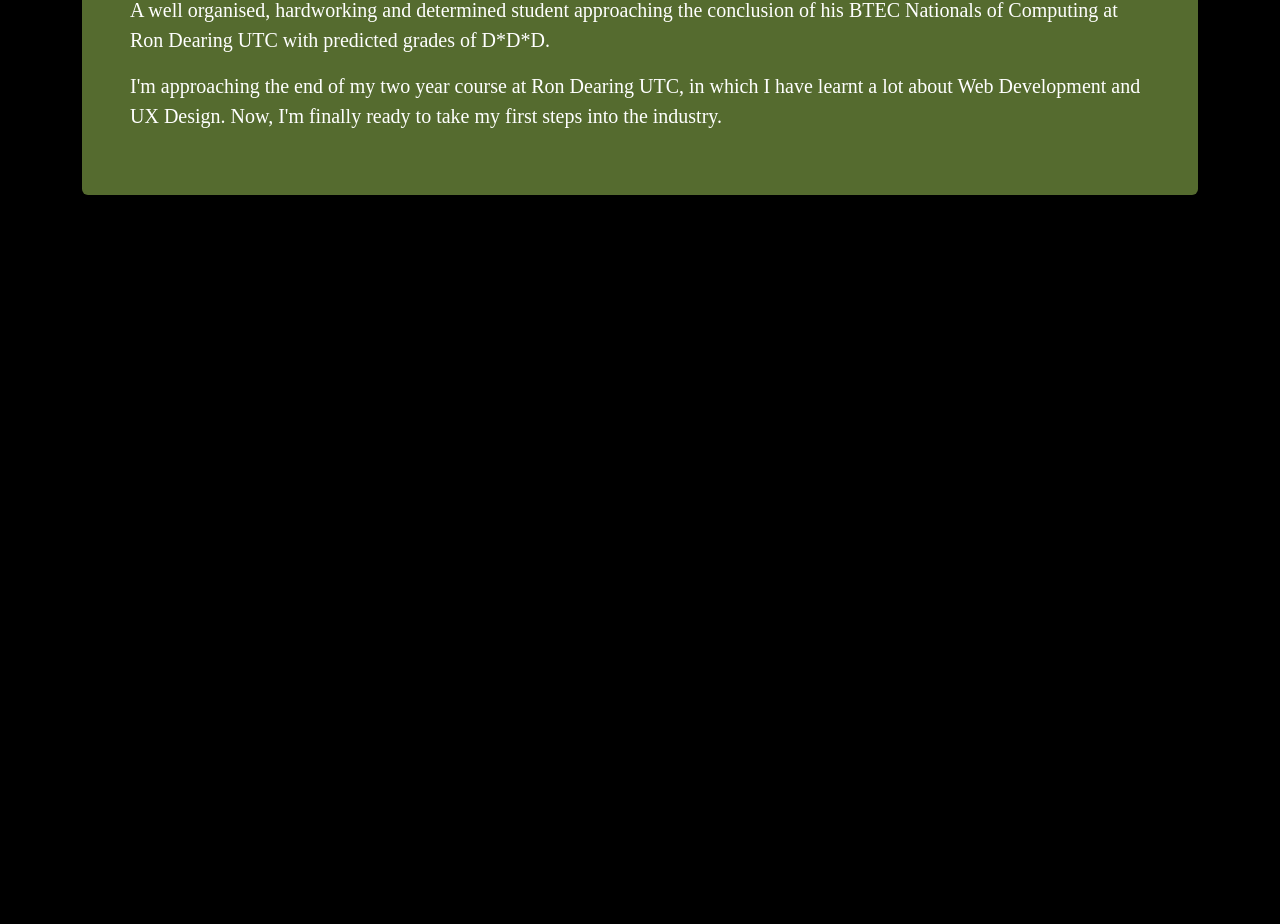
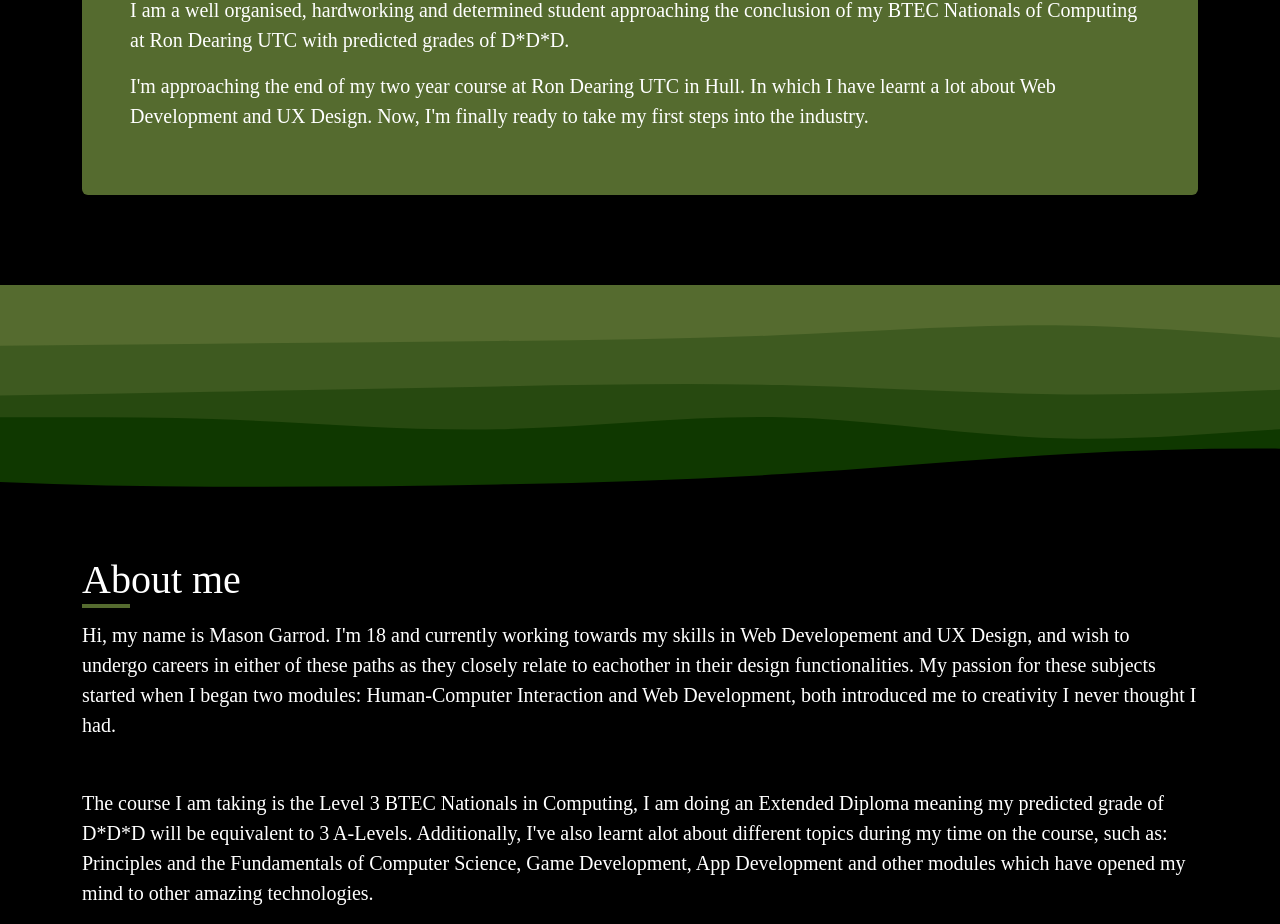
Before and after one commit to Siph0nZ/Siph0nZ.github.io, a plain HTML site: page index.html in a window 1280 px wide. Shown: the part 437-1361 px from the top of the page. Before the commit the page ends 800 px from the top, so only its background shows below. Drawn offline with nearby package versions, Linux system fonts and the light colour scheme.

Commit message:
Added layered wave to seperate 'about me' section

```diff
--- a/index.html
+++ b/index.html
@@ -2,7 +2,7 @@
 <html>
   <head>
     <meta charset="UTF-8" />
-    <title>Welcome</title>
+    <title>Portfolio</title>
     <meta name="viewport" content="width=device-width, initial-scale=1" />
     <link rel="stylesheet" type="text/css" href="/src/style.css" />
     <link
@@ -12,8 +12,6 @@
     <script src="https://cdn.jsdelivr.net/npm/bootstrap@5.3.2/dist/js/bootstrap.bundle.min.js"></script>
   </head>
   <body>
-    <!-- Navbar -->
-
     <!-- Welcome Title & Description -->
     <div class="container mt-5">
       <div class="row">
@@ -29,9 +27,7 @@
 
     <!-- Brief Description -->
     <div class="container mt-5 text-color-white font-nexa fade-in-form">
-      <h1 class="line">
-        Hi, I'm <span style="color: #556b2f">Mason Garrod</span>
-      </h1>
+      <h1 class="line">Hi, I'm <span style="color: #556b2f">Mason</span></h1>
       <h5>Upcoming Front-End Developer and UX Designer</h5>
     </div>
 
@@ -40,17 +36,46 @@
       <div
         class="mt-1 p-5 bg-green text-white fw-normal fs-5 rounded font-nexa"
       >
-        <h2>About me</h2>
+        <h2>Before we continue...</h2>
         <p>
-          A well organised, hardworking and determined student approaching the
-          conclusion of his BTEC Nationals of Computing at Ron Dearing UTC with
-          predicted grades of D*D*D.
+          I am a well organised, hardworking and determined student approaching
+          the conclusion of my BTEC Nationals of Computing at Ron Dearing UTC
+          with predicted grades of D*D*D.
         </p>
         <p>
-          I'm approaching the end of my two year course at Ron Dearing UTC, in
-          which I have learnt a lot about Web Development and UX Design. Now,
-          I'm finally ready to take my first steps into the industry.
+          I'm approaching the end of my two year course at Ron Dearing UTC in
+          Hull. In which I have learnt a lot about Web Development and UX
+          Design. Now, I'm finally ready to take my first steps into the
+          industry.
         </p>
+      </div>
+    </div>
+
+    <!-- Layered Wave -->
+    <div class="spacer layer-1 fade-in-form" style="margin-top: 90px"></div>
+
+    <div class="container mt-1 text-color-white font-nexa fade-in-form">
+      <h1 class="line">About me</h1>
+      <div class="mt-3 font-nexa text-color-white fw-normal fs-5">
+        <p>
+          Hi, my name is Mason Garrod. I'm 18 and currently working towards my
+          skills in Web Developement and UX Design, and wish to undergo careers
+          in either of these paths as they closely relate to eachother in their
+          design functionalities. My passion for these subjects started when I
+          began two modules: Human-Computer Interaction and Web Development,
+          both introduced me to creativity I never thought I had.
+        </p>
+        <div class="mt-5 font-nexa text-color-white fw-normal fs-5">
+          <p>
+            The course I am taking is the Level 3 BTEC Nationals in Computing, I
+            am doing an Extended Diploma meaning my predicted grade of D*D*D
+            will be equivalent to 3 A-Levels. Additionally, I've also learnt
+            alot about different topics during my time on the course, such as:
+            Principles and the Fundamentals of Computer Science, Game
+            Development, App Development and other modules which have opened my
+            mind to other amazing technologies.
+          </p>
+        </div>
       </div>
     </div>
   </body>
--- a/src/style.css
+++ b/src/style.css
@@ -1,6 +1,18 @@
 body,
 html {
   background-color: black !important;
+}
+
+.spacer {
+  aspect-ratio: 960/200;
+  width: 100%;
+  background-repeat: no-repeat;
+  background-position: center;
+  background-size: cover;
+}
+
+.layer-1 {
+  background-image: url("/assets/layeredWave.svg");
 }
 
 .line:after {
```
Also changed, not shown: src/about.html (deleted, +0 -15 lines), src/contact.html (deleted, +0 -15 lines), src/portfolio.html (deleted, +0 -15 lines), assets/layeredWave.svg (added).
